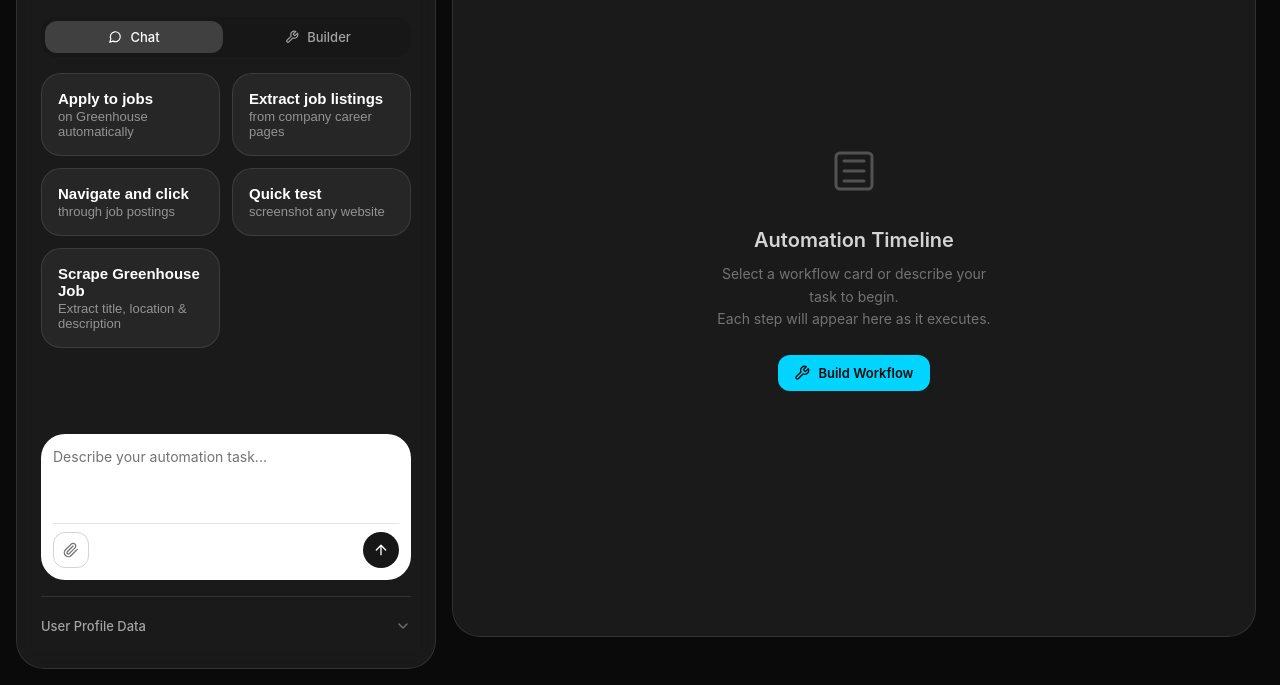
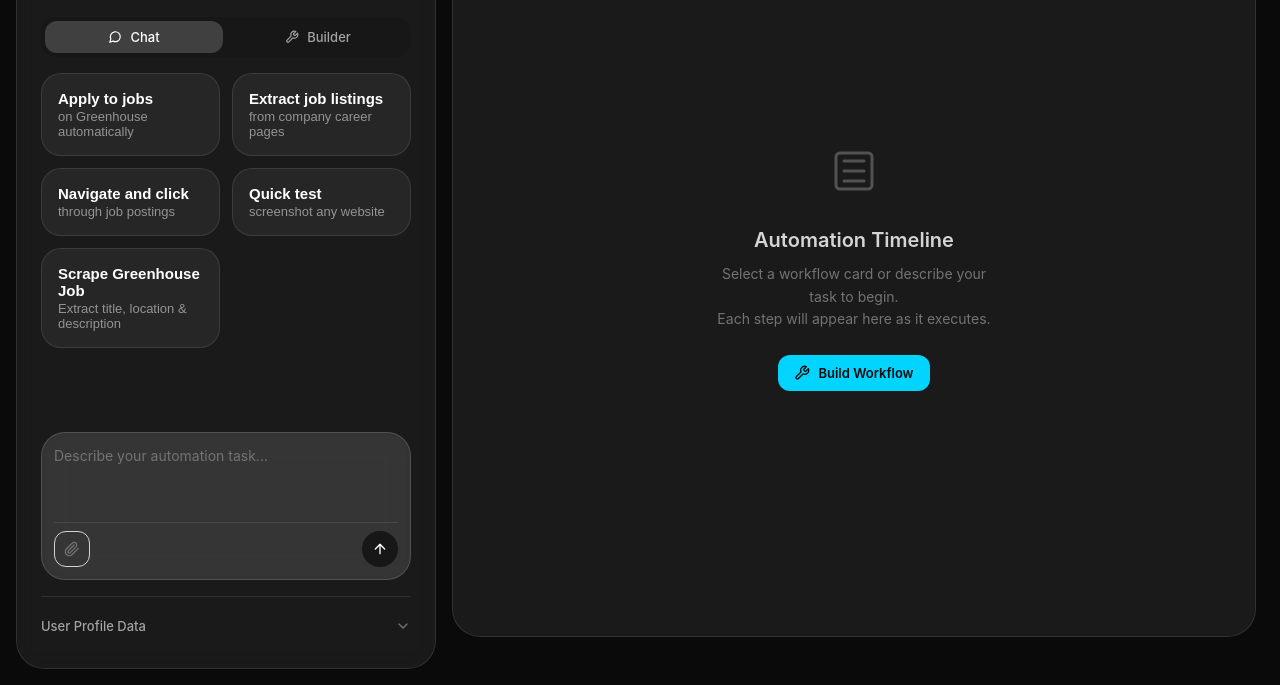
Before and after one commit to xpandai03/axiom-browser-agent-clone, a plain HTML site: page frontend/index.html in a window 1280 px wide. Shown: the part 115-800 px from the top of the page. Drawn offline with Linux system fonts and the light colour scheme; files that its build step writes are made by us from their sources; files whose address does not match are found by name.

Commit message:
Add glassmorphic style to chat input area with white text

```diff
--- a/frontend/styles.css
+++ b/frontend/styles.css
@@ -194,7 +194,10 @@ body {
 
 /* ---- Input Area ---- */
 .input-area {
-    background: var(--bg-input);
+    background: rgba(255, 255, 255, 0.1);
+    backdrop-filter: blur(12px);
+    -webkit-backdrop-filter: blur(12px);
+    border: 1px solid rgba(255, 255, 255, 0.15);
     border-radius: var(--radius-2xl);
     padding: 0.75rem;
     margin-top: auto;
@@ -204,7 +207,7 @@ body {
     width: 100%;
     border: none;
     background: transparent;
-    color: var(--neutral-900);
+    color: var(--white);
     font-family: var(--font-sans);
     font-size: 0.875rem;
     line-height: 1.5;
@@ -229,7 +232,7 @@ body {
     align-items: center;
     margin-top: 0.5rem;
     padding-top: 0.5rem;
-    border-top: 1px solid var(--neutral-200);
+    border-top: 1px solid rgba(255, 255, 255, 0.1);
 }
 
 .attach-btn {
```
